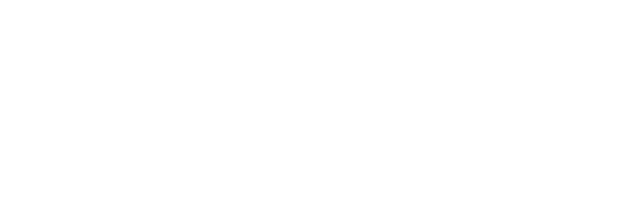
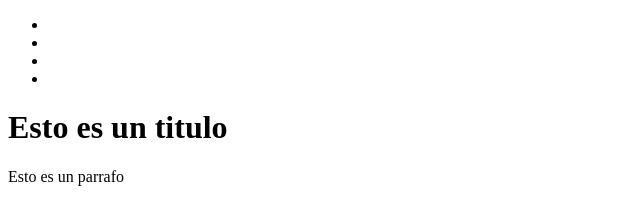
Before and after one commit to RoyalMasterDevs/Charlizard17, a plain HTML site: page index.html in a window 1280 px wide. Shown: the whole page, without its empty margins (0-640 px from the left). Drawn offline with Linux system fonts and the light colour scheme.

Commit message:
Se agrego parrafo y nav

```diff
--- a/index.html
+++ b/index.html
@@ -6,6 +6,20 @@
     <title>Document</title>
 </head>
 <body>
+    <header>
+        <nav>
+            <ul>
+                <li></li>
+                <li></li>
+                <li></li>
+                <li></li>
+            </ul>
+        </nav>
+    </header>
+    <h1>Esto es un titulo</h1>
 
+    <p>
+        Esto es un parrafo
+    </p>
 </body>
 </html>
```
